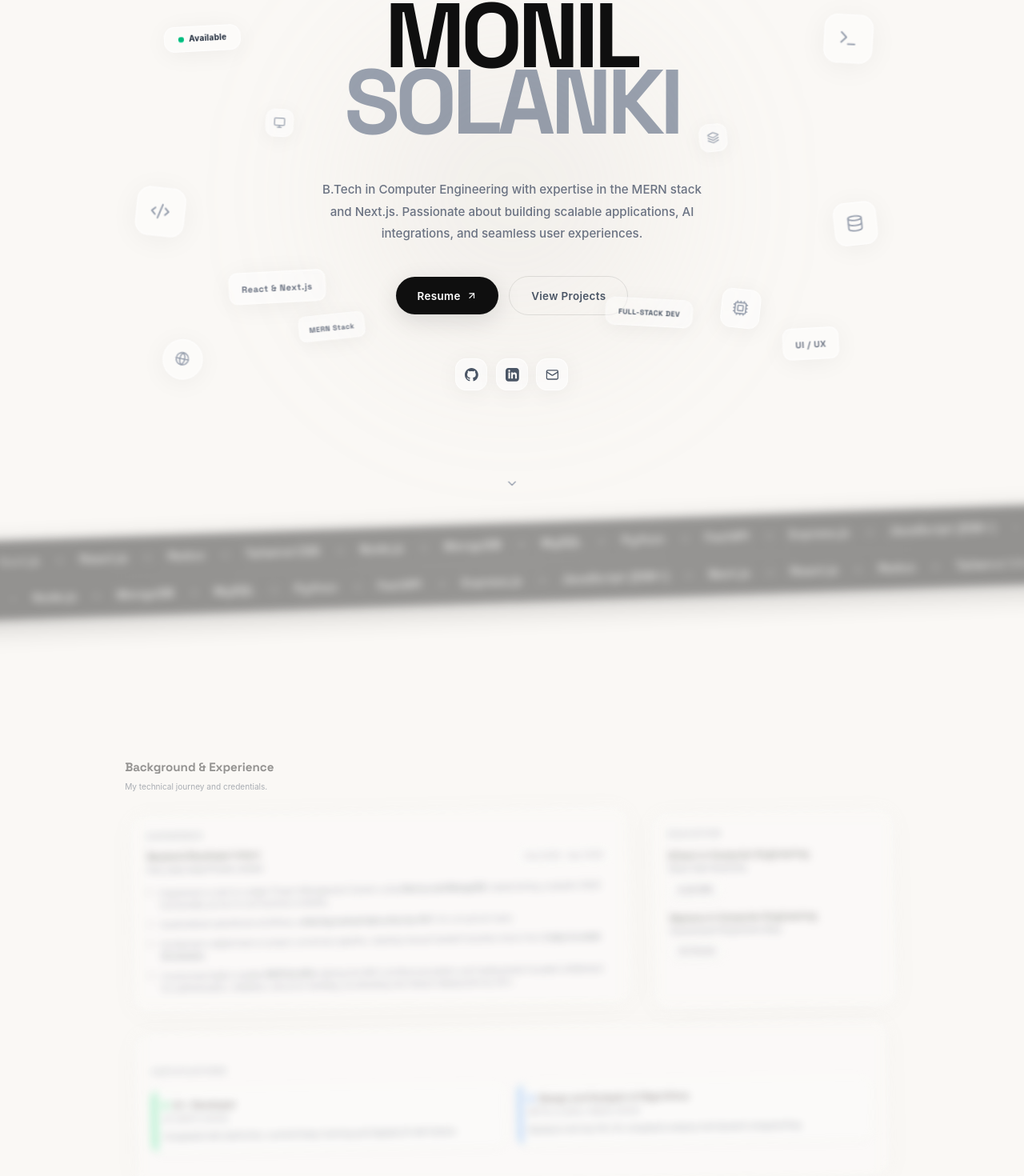
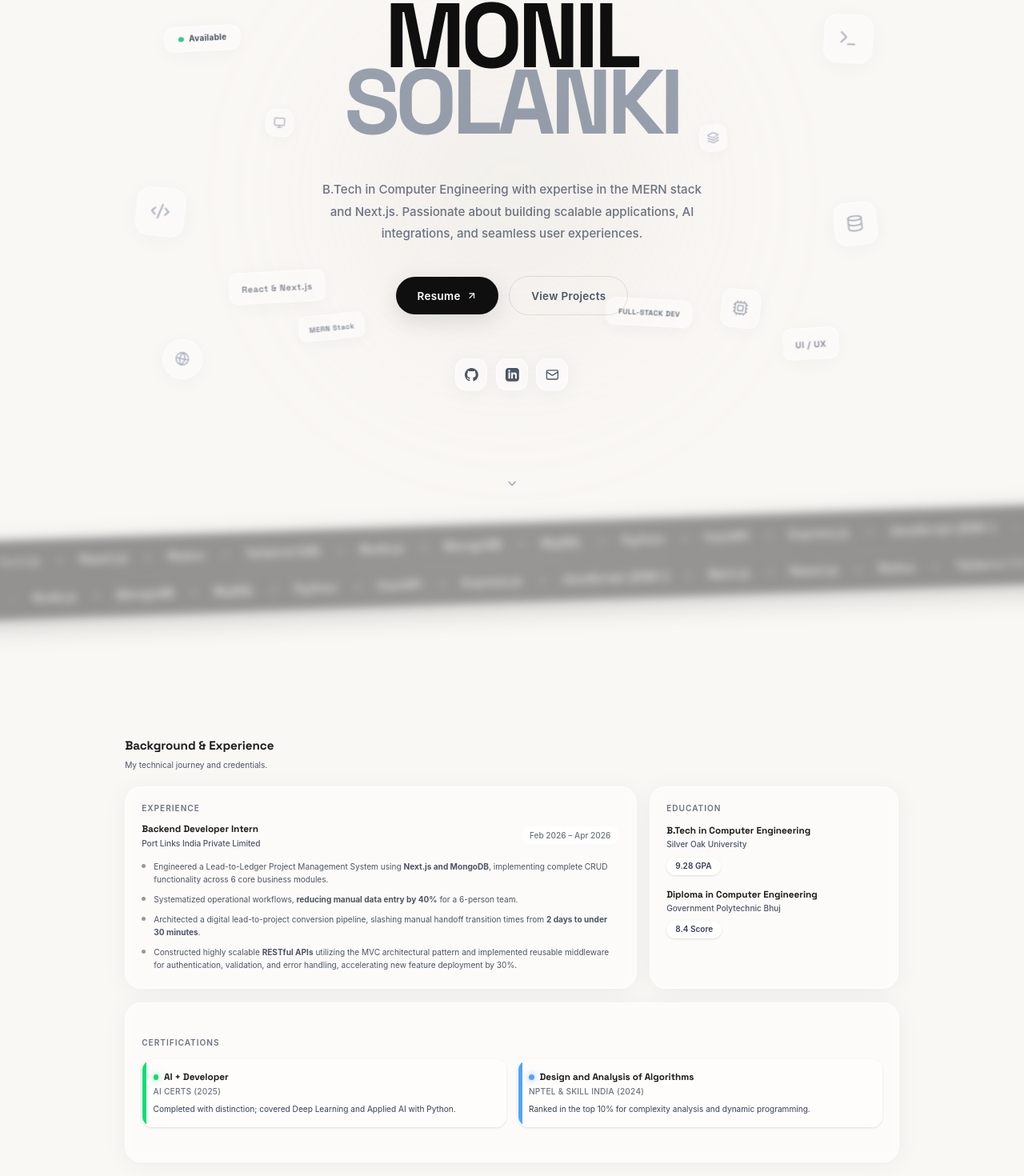
Before and after one commit to MONIL555/Portfolio, a Next.js app: page / in a window 1280 px wide. Shown: the part 168-1638 px from the top of the page at 80% size. Built offline with nearby package versions, Linux system fonts and the light colour scheme.

Commit message:
fix: refactor hero section

```diff
--- a/src/components/BentoGrid.jsx
+++ b/src/components/BentoGrid.jsx
@@ -4,42 +4,18 @@ import { useRef } from "react";
 import { motion, useScroll, useTransform, useMotionTemplate, useSpring } from "framer-motion";
 
 export default function BentoGrid() {
-  const containerRef = useRef(null);
-  const { scrollYProgress } = useScroll({
-    target: containerRef,
-    offset: ["start end", "end start"],
-  });
-
-  const smoothProgress = useSpring(scrollYProgress, {
-    stiffness: 100,
-    damping: 25,
-    restDelta: 0.001
-  });
-
-  const progress = useTransform(smoothProgress, [0.1, 0.4, 0.6, 0.9], [0, 1, 1, 0]);
-
-  const headerY = useTransform(progress, [0, 1], [50, 0]);
-  const headerOpacity = useTransform(progress, [0, 1], [0, 1]);
-
-  const cardY = useTransform(progress, [0, 1], [50, 0]);
-  const cardScale = useTransform(progress, [0, 1], [0.95, 1]);
-  const cardOpacity = useTransform(progress, [0, 1], [0, 1]);
-  const cardRotate = useTransform(progress, [0, 1], [-2, 0]);
-  const blurVal = useTransform(progress, [0, 1], [10, 0]);
-  const cardFilter = useMotionTemplate`blur(${blurVal}px)`;
-
-  const cardStyle = {
-    y: cardY,
-    scale: cardScale,
-    opacity: cardOpacity,
-    rotate: cardRotate,
-    filter: cardFilter,
-  };
+  const cardInitial = { opacity: 0, y: 50, scale: 0.95, rotate: -2, filter: "blur(10px)" };
+  const cardWhileInView = { opacity: 1, y: 0, scale: 1, rotate: 0, filter: "blur(0px)" };
+  const cardTransition = { duration: 0.8, ease: "easeOut" };
+  const cardViewport = { once: true, margin: "-10%" };
 
   return (
-    <section id="experience" ref={containerRef} className="min-h-screen flex flex-col justify-center pt-20 pb-10 px-8 md:px-16 max-w-7xl mx-auto w-full">
+    <section id="experience" className="min-h-screen flex flex-col justify-center pt-20 pb-10 px-8 md:px-16 max-w-7xl mx-auto w-full">
       <motion.div
-        style={{ y: headerY, opacity: headerOpacity }}
+        initial={{ opacity: 0, y: 50 }}
+        whileInView={{ opacity: 1, y: 0 }}
+        transition={{ duration: 0.6, ease: "easeOut" }}
+        viewport={{ once: true, margin: "-10%" }}
         className="mb-6 mt-12 md:mt-0"
       >
         <h2 className="text-base md:text-lg font-bold font-[family-name:var(--font-space-grotesk)] mb-2">Background & Experience</h2>
@@ -50,7 +26,10 @@ export default function BentoGrid() {
 
         {/* Experience Card */}
         <motion.div
-          style={cardStyle}
+          initial={cardInitial}
+          whileInView={cardWhileInView}
+          transition={cardTransition}
+          viewport={cardViewport}
           className="glass-panel rounded-3xl p-6 md:col-span-2 flex flex-col justify-between group hover:bg-white/50 transition-colors shadow-sm"
         >
           <div>
@@ -85,7 +64,10 @@ export default function BentoGrid() {
 
         {/* Education Card */}
         <motion.div
-          style={cardStyle}
+          initial={cardInitial}
+          whileInView={cardWhileInView}
+          transition={{ ...cardTransition, delay: 0.1 }}
+          viewport={cardViewport}
           className="glass-panel rounded-3xl p-6 md:col-span-1 flex flex-col justify-between group hover:bg-white/50 transition-colors shadow-sm"
         >
           <div>
@@ -111,7 +93,10 @@ export default function BentoGrid() {
 
         {/* Certifications Card */}
         <motion.div
-          style={cardStyle}
+          initial={cardInitial}
+          whileInView={cardWhileInView}
+          transition={{ ...cardTransition, delay: 0.2 }}
+          viewport={cardViewport}
           className="glass-panel rounded-3xl p-6 md:col-span-3 flex flex-col justify-center group hover:bg-white/50 transition-colors shadow-sm"
         >
           <p className="text-xs font-semibold tracking-widest text-gray-500 mb-4">CERTIFICATIONS</p>
--- a/src/components/ContactPanel.jsx
+++ b/src/components/ContactPanel.jsx
@@ -3,7 +3,7 @@ import { useState, useRef } from "react";
 import { Mail, Phone, ExternalLink } from "lucide-react";
 import { motion, useScroll, useTransform, useMotionTemplate, useSpring } from "framer-motion";
 
-function AnimatedEmailCard({ styleLeft }) {
+function AnimatedEmailCard() {
   const [copied, setCopied] = useState(false);
 
   const handleCopy = () => {
@@ -14,7 +14,10 @@ function AnimatedEmailCard({ styleLeft }) {
 
   return (
     <motion.div
-      style={styleLeft}
+      initial={{ opacity: 0, x: -50, filter: "blur(10px)" }}
+      whileInView={{ opacity: 1, x: 0, filter: "blur(0px)" }}
+      transition={{ duration: 0.8, ease: "easeOut" }}
+      viewport={{ once: true, margin: "-10%" }}
       onClick={handleCopy}
       className="glass-panel rounded-3xl p-5 flex flex-col justify-between group cursor-pointer hover:bg-white/50 transition-colors shadow-sm md:col-span-1"
     >
@@ -67,38 +70,13 @@ function AnimatedEmailCard({ styleLeft }) {
 }
 
 export default function ContactPanel() {
-  const containerRef = useRef(null);
-  const { scrollYProgress } = useScroll({
-    target: containerRef,
-    offset: ["start end", "end end"],
-  });
-
-  const smoothProgress = useSpring(scrollYProgress, {
-    stiffness: 100,
-    damping: 25,
-    restDelta: 0.001
-  });
-
-  const progress = useTransform(smoothProgress, [0.2, 0.8], [0, 1]);
-
-  const headerY = useTransform(progress, [0, 1], [50, 0]);
-  const headerOpacity = useTransform(progress, [0, 1], [0, 1]);
-
-  const leftX = useTransform(progress, [0, 1], [-150, 0]);
-  const rightX = useTransform(progress, [0, 1], [150, 0]);
-  const bottomY = useTransform(progress, [0, 1], [150, 0]);
-  const opacity = useTransform(progress, [0, 1], [0, 1]);
-  const blurVal = useTransform(progress, [0, 1], [10, 0]);
-  const filter = useMotionTemplate`blur(${blurVal}px)`;
-
-  const styleLeft = { x: leftX, opacity, filter };
-  const styleRight = { x: rightX, opacity, filter };
-  const styleUp = { y: bottomY, opacity, filter };
-
   return (
-    <section id="contact" ref={containerRef} className="min-h-screen flex flex-col justify-center pt-16 pb-6 px-8 md:px-16 max-w-7xl mx-auto w-full overflow-hidden">
+    <section id="contact" className="min-h-screen flex flex-col justify-center pt-16 pb-6 px-8 md:px-16 max-w-7xl mx-auto w-full overflow-hidden">
       <motion.div
-        style={{ y: headerY, opacity: headerOpacity }}
+        initial={{ opacity: 0, y: 50 }}
+        whileInView={{ opacity: 1, y: 0 }}
+        transition={{ duration: 0.6, ease: "easeOut" }}
+        viewport={{ once: true, margin: "-10%" }}
         className="mb-6 mt-8 md:mt-0"
       >
         <h2 className="text-base md:text-lg font-bold font-[family-name:var(--font-space-grotesk)] mb-1">Contact</h2>
@@ -106,10 +84,13 @@ export default function ContactPanel() {
       </motion.div>
 
       <div className="grid grid-cols-1 md:grid-cols-3 gap-4">
-        <AnimatedEmailCard styleLeft={styleLeft} />
+        <AnimatedEmailCard />
 
         <motion.a
-          style={styleUp}
+          initial={{ opacity: 0, y: 50, filter: "blur(10px)" }}
+          whileInView={{ opacity: 1, y: 0, filter: "blur(0px)" }}
+          transition={{ duration: 0.8, ease: "easeOut", delay: 0.1 }}
+          viewport={{ once: true, margin: "-10%" }}
           href="tel:+919016460198"
           className="glass-panel rounded-3xl p-5 flex flex-col justify-between group cursor-pointer hover:bg-white/50 transition-colors shadow-sm md:col-span-1"
         >
@@ -142,7 +123,10 @@ export default function ContactPanel() {
         </motion.a>
 
         <motion.div
-          style={styleRight}
+          initial={{ opacity: 0, x: 50, filter: "blur(10px)" }}
+          whileInView={{ opacity: 1, x: 0, filter: "blur(0px)" }}
+          transition={{ duration: 0.8, ease: "easeOut", delay: 0.2 }}
+          viewport={{ once: true, margin: "-10%" }}
           className="glass-panel rounded-3xl p-5 flex flex-col justify-between group shadow-sm md:col-span-1"
         >
           <div>
@@ -182,7 +166,10 @@ export default function ContactPanel() {
 
       {/* Resume Download & Availability Banner */}
       <motion.a
-        style={styleUp}
+        initial={{ opacity: 0, y: 50, filter: "blur(10px)" }}
+        whileInView={{ opacity: 1, y: 0, filter: "blur(0px)" }}
+        transition={{ duration: 0.8, ease: "easeOut", delay: 0.3 }}
+        viewport={{ once: true, margin: "-10%" }}
         href="/MONIL SOLANKI RESUME.pdf"
         target="_blank"
         rel="noopener noreferrer"
--- a/src/components/HeroSection.jsx
+++ b/src/components/HeroSection.jsx
@@ -2,7 +2,7 @@
 
 import { motion, useScroll, useTransform } from "framer-motion";
 import { ArrowUpRight, ChevronDown, Code2, Database, Terminal, Layers, Cpu, Globe, Monitor } from "lucide-react";
-import { useRef, useState } from "react";
+import { useRef, useState, useEffect } from "react";
 
 /* ── Magnetic Wrapper Component ── */
 function MagneticWrapper({ children, className, ...props }) {
@@ -107,6 +107,20 @@ const floatAnimation = (delay = 0, yOffset = -20) => ({
 export default function HeroSection() {
   const containerRef = useRef(null);
 
+  const [visibleIndices, setVisibleIndices] = useState([0, 1, 2, 3, 4, 5]);
+
+  useEffect(() => {
+    const interval = setInterval(() => {
+      const indices = [];
+      while(indices.length < 6) {
+        const r = Math.floor(Math.random() * 12);
+        if(!indices.includes(r)) indices.push(r);
+      }
+      setVisibleIndices(indices);
+    }, 4000);
+    return () => clearInterval(interval);
+  }, []);
+
   const { scrollYProgress } = useScroll({
     target: containerRef,
     offset: ["start start", "end start"],
@@ -181,7 +195,7 @@ export default function HeroSection() {
           {/* Left Side */}
           <motion.div
             style={{ y: yBadge1 }}
-            className="absolute top-[8%] left-[4%] lg:left-[5%] hidden md:block z-20 pointer-events-none"
+            className={`absolute top-[8%] left-[4%] lg:left-[5%] z-0 pointer-events-none transition-opacity duration-1000 ${visibleIndices.includes(0) ? 'opacity-50' : 'opacity-0'} md:opacity-80`}
           >
             <motion.div animate={floatAnimation(0, -15)} className="glass-panel backdrop-blur-xl bg-white/40 border border-white/60 px-5 py-2.5 rounded-2xl shadow-sm flex items-center gap-2 transform -rotate-3 scale-90 lg:scale-100">
               <span className="relative flex h-2 w-2">
@@ -194,7 +208,7 @@ export default function HeroSection() {
 
           <motion.div
             style={{ y: yFloat5 }}
-            className="absolute top-[28%] left-[12%] lg:left-[18%] hidden md:block z-20 pointer-events-none"
+            className={`absolute top-[28%] left-[12%] lg:left-[18%] z-0 pointer-events-none transition-opacity duration-1000 ${visibleIndices.includes(1) ? 'opacity-50' : 'opacity-0'} md:opacity-80`}
           >
             <motion.div animate={floatAnimation(0.8, -20)} className="glass-panel backdrop-blur-xl bg-white/40 border border-white/60 p-3 rounded-2xl shadow-sm text-gray-400 transform rotate-3 scale-75 lg:scale-90">
               <Monitor className="w-5 h-5" />
@@ -203,7 +217,7 @@ export default function HeroSection() {
 
           <motion.div
             style={{ y: yFloat1 }}
-            className="absolute top-[50%] left-[1%] lg:left-[2%] hidden md:block z-20 pointer-events-none"
+            className={`absolute top-[50%] left-[1%] lg:left-[2%] z-0 pointer-events-none transition-opacity duration-1000 ${visibleIndices.includes(2) ? 'opacity-50' : 'opacity-0'} md:opacity-80`}
           >
             <motion.div animate={floatAnimation(1.5, -20)} className="glass-panel backdrop-blur-xl bg-white/40 border border-white/60 p-4 rounded-2xl shadow-sm text-gray-400 transform rotate-6 scale-110 lg:scale-125">
               <Code2 className="w-6 h-6" />
@@ -212,7 +226,7 @@ export default function HeroSection() {
 
           <motion.div
             style={{ y: yFloat7 }}
-            className="absolute top-[72%] left-[8%] lg:left-[14%] hidden md:block z-20 pointer-events-none"
+            className={`absolute top-[72%] left-[8%] lg:left-[14%] z-0 pointer-events-none transition-opacity duration-1000 ${visibleIndices.includes(3) ? 'opacity-50' : 'opacity-0'} md:opacity-80`}
           >
              <motion.div animate={floatAnimation(2.2, -25)} className="glass-panel backdrop-blur-xl bg-white/40 border border-white/60 px-4 py-2 rounded-xl shadow-sm transform -rotate-3 scale-90 lg:scale-110">
               <span className="text-xs font-bold text-gray-500 tracking-wider font-[family-name:var(--font-space-grotesk)]">React & Next.js</span>
@@ -221,7 +235,7 @@ export default function HeroSection() {
 
           <motion.div
             style={{ y: yFloat3 }}
-            className="absolute bottom-[12%] left-[15%] lg:left-[22%] hidden md:block z-20 pointer-events-none"
+            className={`absolute bottom-[12%] left-[15%] lg:left-[22%] z-0 pointer-events-none transition-opacity duration-1000 ${visibleIndices.includes(4) ? 'opacity-50' : 'opacity-0'} md:opacity-80`}
           >
              <motion.div animate={floatAnimation(2, -15)} className="glass-panel backdrop-blur-xl bg-white/40 border border-white/60 px-4 py-2 rounded-xl shadow-sm transform -rotate-6 scale-75 lg:scale-90">
               <span className="text-xs font-bold text-gray-500 tracking-wider font-[family-name:var(--font-space-grotesk)]">MERN Stack</span>
@@ -230,7 +244,7 @@ export default function HeroSection() {
 
           <motion.div
             style={{ y: yFloat9 }}
-            className="absolute bottom-[3%] left-[3%] lg:left-[5%] hidden md:block z-20 pointer-events-none"
+            className={`absolute bottom-[3%] left-[3%] lg:left-[5%] z-0 pointer-events-none transition-opacity duration-1000 ${visibleIndices.includes(5) ? 'opacity-50' : 'opacity-0'} md:opacity-80`}
           >
             <motion.div animate={floatAnimation(0.3, -20)} className="glass-panel backdrop-blur-xl bg-white/40 border border-white/60 p-4 rounded-full shadow-sm text-gray-400 transform rotate-12 scale-100 lg:scale-110">
               <Globe className="w-5 h-5" />
@@ -240,7 +254,7 @@ export default function HeroSection() {
           {/* Right Side */}
           <motion.div
             style={{ y: yFloat2 }}
-            className="absolute top-[6%] right-[3%] lg:right-[4%] hidden md:block z-20 pointer-events-none"
+            className={`absolute top-[6%] right-[3%] lg:right-[4%] z-0 pointer-events-none transition-opacity duration-1000 ${visibleIndices.includes(6) ? 'opacity-50' : 'opacity-0'} md:opacity-80`}
           >
              <motion.div animate={floatAnimation(0.5, -25)} className="glass-panel backdrop-blur-xl bg-white/40 border border-white/60 p-4 rounded-2xl shadow-sm text-gray-400 transform rotate-3 scale-110 lg:scale-125">
               <Terminal className="w-6 h-6" />
@@ -249,7 +263,7 @@ export default function HeroSection() {
 
           <motion.div
             style={{ y: yFloat6 }}
-            className="absolute top-[32%] right-[15%] lg:right-[22%] hidden md:block z-20 pointer-events-none"
+            className={`absolute top-[32%] right-[15%] lg:right-[22%] z-0 pointer-events-none transition-opacity duration-1000 ${visibleIndices.includes(7) ? 'opacity-50' : 'opacity-0'} md:opacity-80`}
           >
              <motion.div animate={floatAnimation(1.2, -18)} className="glass-panel backdrop-blur-xl bg-white/40 border border-white/60 p-3 rounded-2xl shadow-sm text-gray-400 transform -rotate-6 scale-75 lg:scale-90">
               <Layers className="w-5 h-5" />
@@ -258,7 +272,7 @@ export default function HeroSection() {
 
           <motion.div
             style={{ y: yFloat4 }}
-            className="absolute top-[55%] right-[2%] lg:right-[3%] hidden md:block z-20 pointer-events-none"
+            className={`absolute top-[55%] right-[2%] lg:right-[3%] z-0 pointer-events-none transition-opacity duration-1000 ${visibleIndices.includes(8) ? 'opacity-50' : 'opacity-0'} md:opacity-80`}
           >
             <motion.div animate={floatAnimation(2.5, -20)} className="glass-panel backdrop-blur-xl bg-white/40 border border-white/60 p-4 rounded-2xl shadow-sm text-gray-400 transform -rotate-6 scale-100 lg:scale-110">
               <Database className="w-6 h-6" />
@@ -267,7 +281,7 @@ export default function HeroSection() {
 
           <motion.div
             style={{ y: yFloat8 }}
-            className="absolute top-[75%] right-[12%] lg:right-[18%] hidden md:block z-20 pointer-events-none"
+            className={`absolute top-[75%] right-[12%] lg:right-[18%] z-0 pointer-events-none transition-opacity duration-1000 ${visibleIndices.includes(9) ? 'opacity-50' : 'opacity-0'} md:opacity-80`}
           >
             <motion.div animate={floatAnimation(1.8, -22)} className="glass-panel backdrop-blur-xl bg-white/40 border border-white/60 p-4 rounded-2xl shadow-sm text-gray-400 transform rotate-6 scale-90 lg:scale-100">
               <Cpu className="w-6 h-6" />
@@ -276,7 +290,7 @@ export default function HeroSection() {
 
           <motion.div
             style={{ y: yBadge2 }}
-            className="absolute bottom-[16%] right-[18%] lg:right-[26%] hidden md:block z-20 pointer-events-none"
+            className={`absolute bottom-[16%] right-[18%] lg:right-[26%] z-0 pointer-events-none transition-opacity duration-1000 ${visibleIndices.includes(10) ? 'opacity-50' : 'opacity-0'} md:opacity-80`}
           >
             <motion.div animate={floatAnimation(1, -25)} className="glass-panel backdrop-blur-xl bg-white/40 border border-white/60 px-5 py-2.5 rounded-2xl shadow-sm transform rotate-3 scale-75 lg:scale-90">
               <span className="text-xs font-bold text-gray-600 tracking-wider uppercase font-[family-name:var(--font-space-grotesk)]">Full-Stack Dev</span>
@@ -285,7 +299,7 @@ export default function HeroSection() {
 
           <motion.div
             style={{ y: yFloat10 }}
-            className="absolute bottom-[6%] right-[5%] lg:right-[8%] hidden md:block z-20 pointer-events-none"
+            className={`absolute bottom-[6%] right-[5%] lg:right-[8%] z-0 pointer-events-none transition-opacity duration-1000 ${visibleIndices.includes(11) ? 'opacity-50' : 'opacity-0'} md:opacity-80`}
           >
              <motion.div animate={floatAnimation(2.8, -15)} className="glass-panel backdrop-blur-xl bg-white/40 border border-white/60 px-4 py-2 rounded-xl shadow-sm transform -rotate-3 scale-90 lg:scale-110">
               <span className="text-xs font-bold text-gray-500 tracking-wider font-[family-name:var(--font-space-grotesk)]">UI / UX</span>
```
